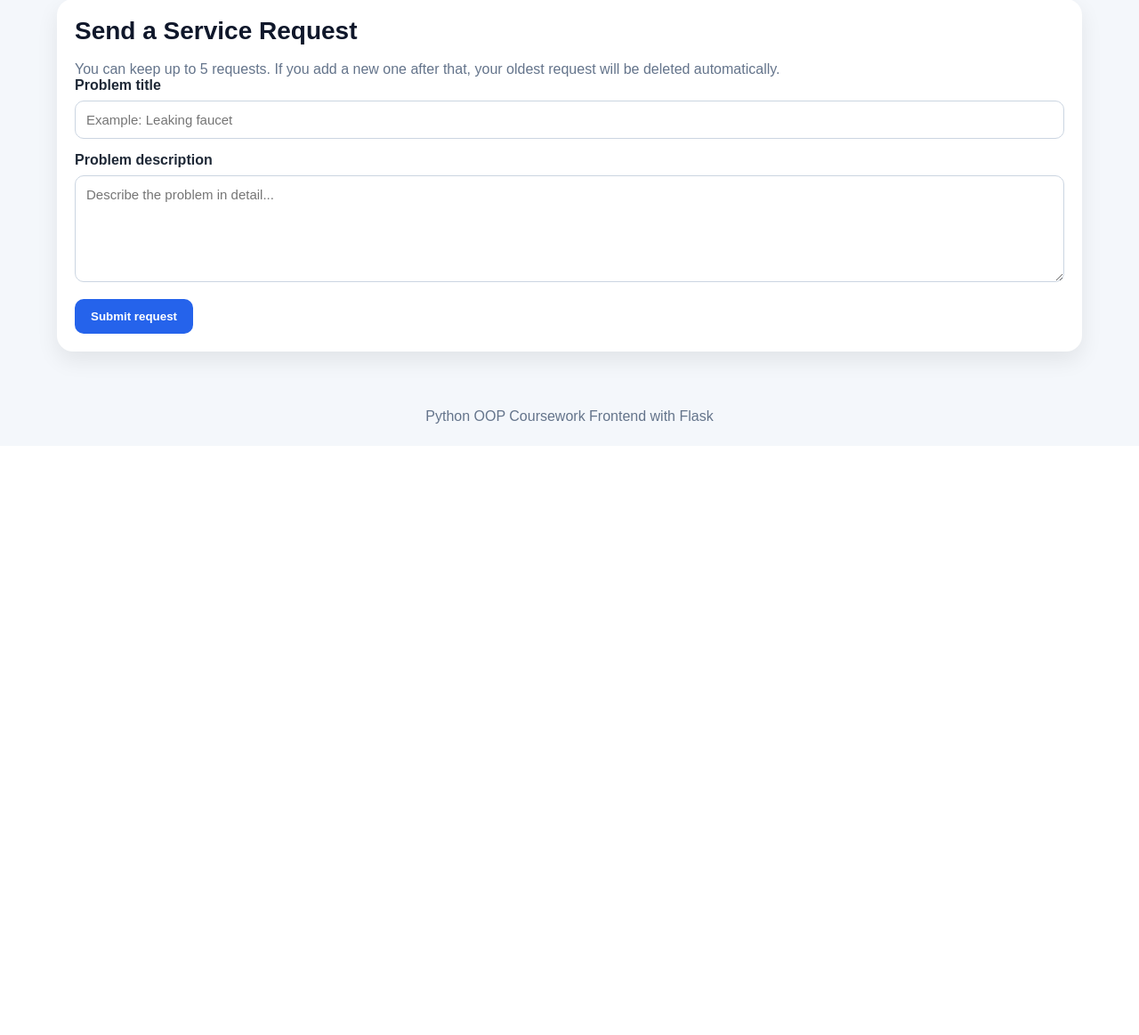
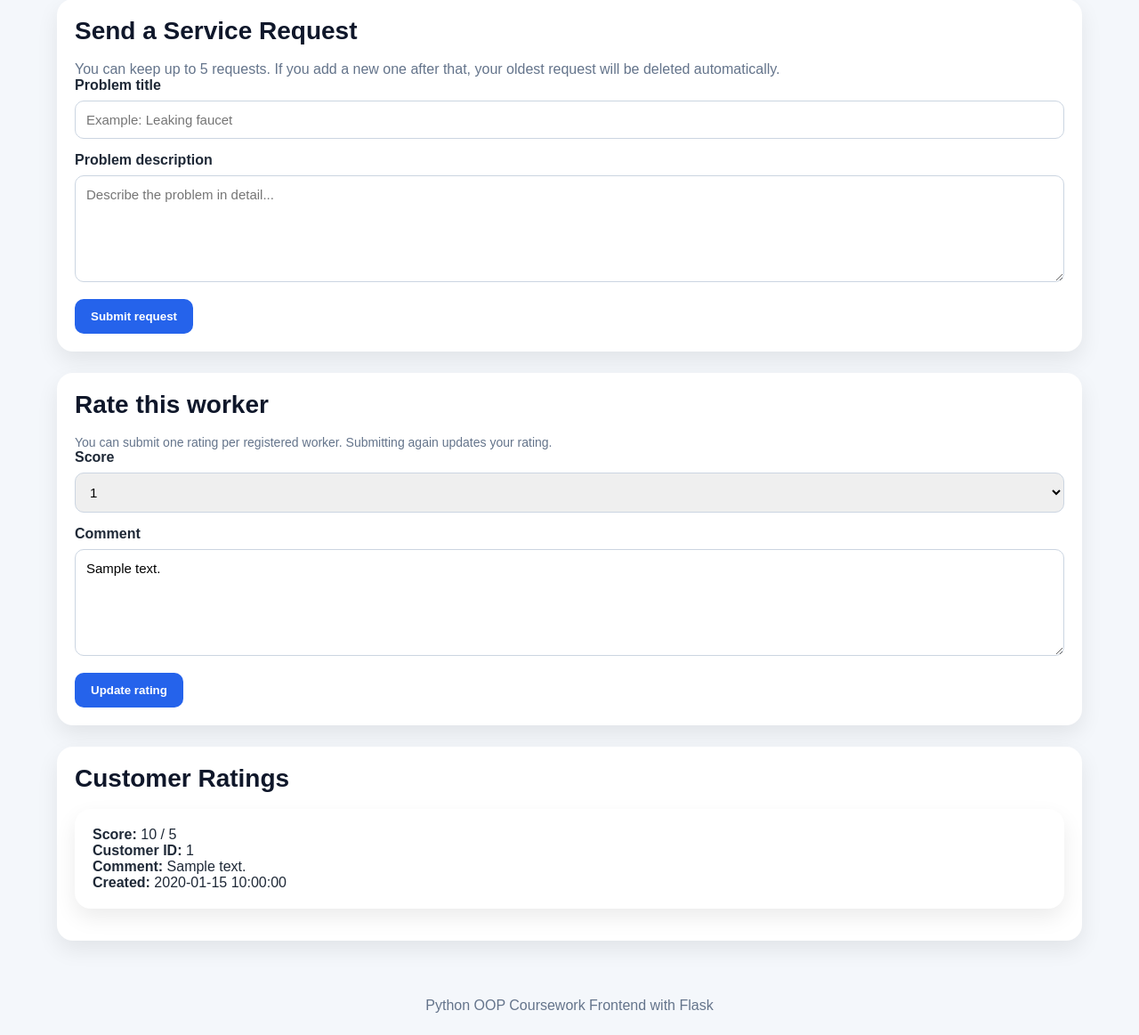
Before and after one commit to Just4Kor/App-for-Emergencies, a Flask app: page /worker/db/1 in a window 1280 px wide. Shown: the part 591-1754 px from the top of the page at 89% size. Before the commit the page ends 1067 px from the top, so only its background shows below. Run offline with Flask 3, Linux system fonts and the light colour scheme; a user stored in the database is signed in; tables that the repository leaves empty hold one stand-in row (values such as "Sample post").

Commit message:
Add rating feature for workers in worker_details.html

```diff
--- a/templates/worker_details.html
+++ b/templates/worker_details.html
@@ -24,6 +24,8 @@
         </p>
 
         <form method="post">
+            <input type="hidden" name="action" value="create_request">
+
             <div style="margin-bottom: 15px;">
                 <label for="problem_title">Problem title</label>
                 <input
@@ -46,4 +48,61 @@
             <button class="btn" type="submit">Submit request</button>
         </form>
     </div>
+
+    {% if worker.source == "db" %}
+        <div class="rating-box">
+            <h2 class="section-title">Rate this worker</h2>
+            <p class="small-text">
+                You can submit one rating per registered worker. Submitting again updates your rating.
+            </p>
+
+            <form method="post">
+                <input type="hidden" name="action" value="rate_worker">
+
+                <div style="margin-bottom: 15px;">
+                    <label for="score">Score</label>
+                    <select id="score" name="score">
+                        <option value="1" {% if existing_rating and existing_rating.score == 1 %}selected{% endif %}>1</option>
+                        <option value="2" {% if existing_rating and existing_rating.score == 2 %}selected{% endif %}>2</option>
+                        <option value="3" {% if existing_rating and existing_rating.score == 3 %}selected{% endif %}>3</option>
+                        <option value="4" {% if existing_rating and existing_rating.score == 4 %}selected{% endif %}>4</option>
+                        <option value="5" {% if existing_rating and existing_rating.score == 5 %}selected{% endif %}>5</option>
+                    </select>
+                </div>
+
+                <div style="margin-bottom: 15px;">
+                    <label for="comment">Comment</label>
+                    <textarea
+                        id="comment"
+                        name="comment"
+                        placeholder="Optional comment"
+                    >{% if existing_rating and existing_rating.comment %}{{ existing_rating.comment }}{% endif %}</textarea>
+                </div>
+
+                <button class="btn" type="submit">
+                    {% if already_rated %}Update rating{% else %}Submit rating{% endif %}
+                </button>
+            </form>
+        </div>
+
+        <div class="rating-box">
+            <h2 class="section-title">Customer Ratings</h2>
+
+            {% if ratings %}
+                {% for item in ratings %}
+                    <div class="request-item">
+                        <p><strong>Score:</strong> {{ item.score }} / 5</p>
+                        <p><strong>Customer ID:</strong> {{ item.customer_id }}</p>
+                        <p><strong>Comment:</strong> {{ item.comment if item.comment else "No comment" }}</p>
+                        <p><strong>Created:</strong> {{ item.created_at }}</p>
+                    </div>
+                {% endfor %}
+            {% else %}
+                <div class="empty-box">
+                    <h3>No ratings yet</h3>
+                    <p>This worker has not been rated yet.</p>
+                </div>
+            {% endif %}
+        </div>
+    {% endif %}
 {% endblock %}
```
